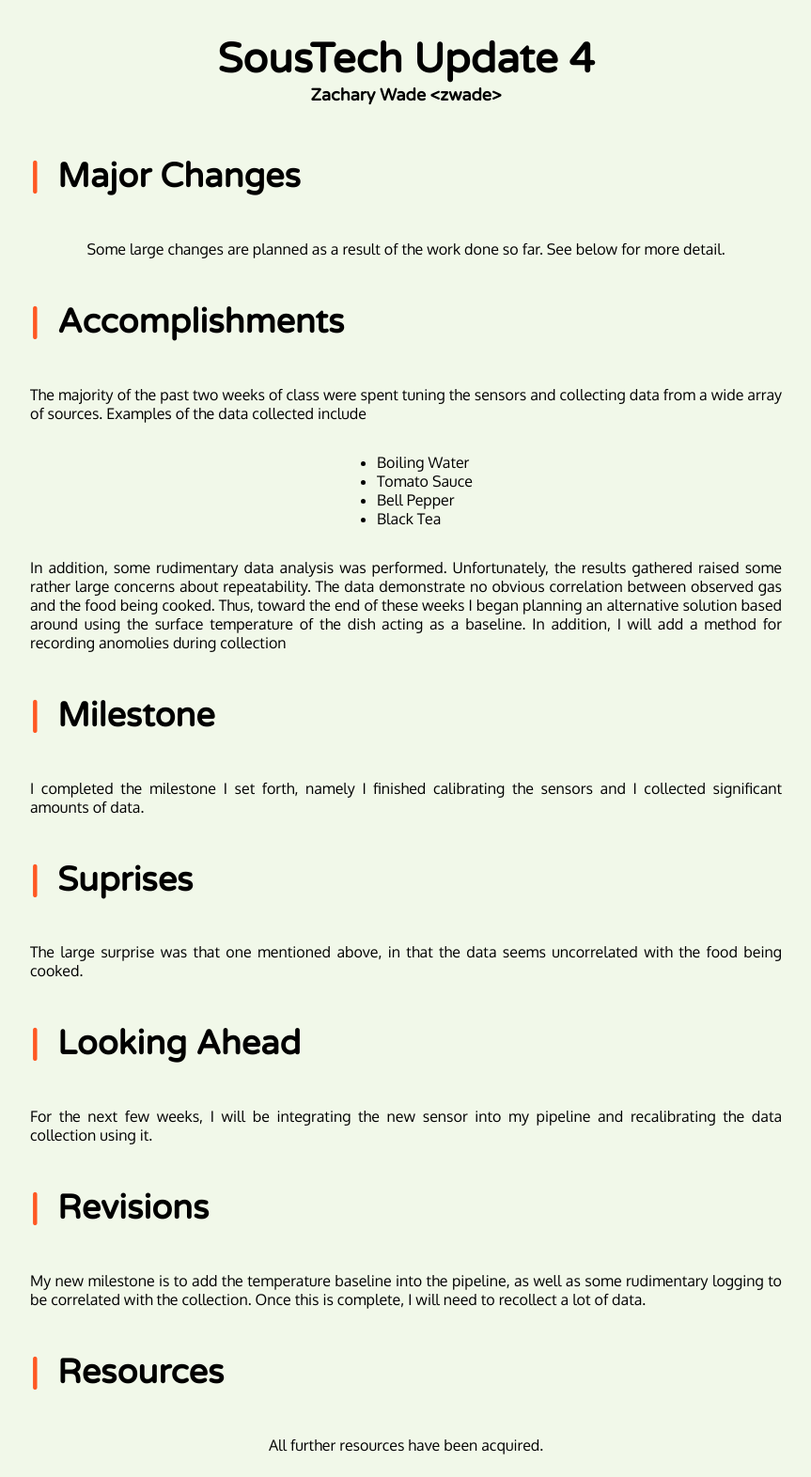
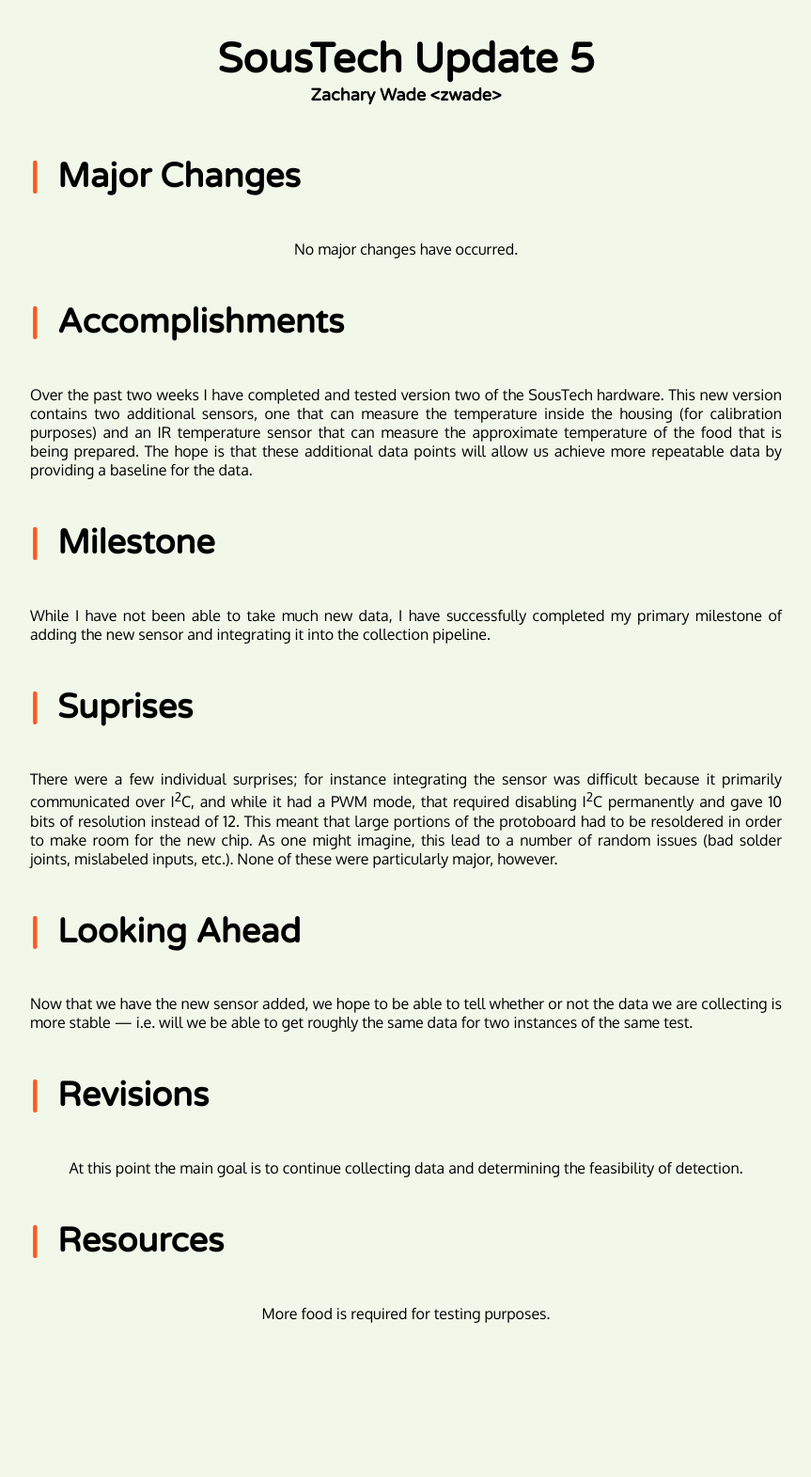
Before and after one commit to zwade/soustech, a Jekyll site: the page built from update5.md, in a window 1280 px wide. Shown: the whole page at 94% size, without its empty margins (208-1071 px from the left). Built offline with Jekyll 4.4.1, drawn with Linux system fonts in a browser that asks for light colours; after the commit the page ends 1432 px from its top, so only the background shows below that.

Commit message:
added update 5

```diff
--- a/update5.md
+++ b/update5.md
@@ -3,40 +3,33 @@ layout: base
 title: SousTech Milestone Report
 ---
 
-# SousTech Update 4
+# SousTech Update 5
 #### Zachary Wade &lt;zwade&gt;
 
 ## Major Changes
 
-Some large changes are planned as a result of the work done so far. See below for more detail.
+No major changes have occurred.
 
 ## Accomplishments
 
-The majority of the past two weeks of class were spent tuning the sensors and collecting data from a wide array of sources. Examples of the data collected include
-
- - Boiling Water
- - Tomato Sauce
- - Bell Pepper
- - Black Tea
-
-In addition, some rudimentary data analysis was performed. Unfortunately, the results gathered raised some rather large concerns about repeatability. The data demonstrate no obvious correlation between observed gas and the food being cooked. Thus, toward the end of these weeks I began planning an alternative solution based around using the surface temperature of the dish acting as a baseline. In addition, I will add a method for recording anomolies during collection
+Over the past two weeks I have completed and tested version two of the SousTech hardware. This new version contains two additional sensors, one that can measure the temperature inside the housing (for calibration purposes) and an IR temperature sensor that can measure the approximate temperature of the food that is being prepared. The hope is that these additional data points will allow us achieve more repeatable data by providing a baseline for the data.
 
 ## Milestone
 
-I completed the milestone I set forth, namely I finished calibrating the sensors and I collected significant amounts of data.
+While I have not been able to take much new data, I have successfully completed my primary milestone of adding the new sensor and integrating it into the collection pipeline.
 
 ## Suprises
 
-The large surprise was that one mentioned above, in that the data seems uncorrelated with the food being cooked.
+There were a few individual surprises; for instance integrating the sensor was difficult because it primarily communicated over I<sup>2</sup>C, and while it had a PWM mode, that required disabling I<sup>2</sup>C permanently and gave 10 bits of resolution instead of 12. This meant that large portions of the protoboard had to be resoldered in order to make room for the new chip. As one might imagine, this lead to a number of random issues (bad solder joints, mislabeled inputs, etc.). None of these were particularly major, however.
 
 ## Looking Ahead
 
-For the next few weeks, I will be integrating the new sensor into my pipeline and recalibrating the data collection using it.
+Now that we have the new sensor added, we hope to be able to tell whether or not the data we are collecting is more stable &mdash; i.e. will we be able to get roughly the same data for two instances of the same test.
 
 ## Revisions
 
-My new milestone is to add the temperature baseline into the pipeline, as well as some rudimentary logging to be correlated with the collection. Once this is complete, I will need to recollect a lot of data.
+At this point the main goal is to continue collecting data and determining the feasibility of detection.
 
 ## Resources
 
-All further resources have been acquired.
+More food is required for testing purposes.
```
Also changed, not shown: index.md (+1 -0 lines).
